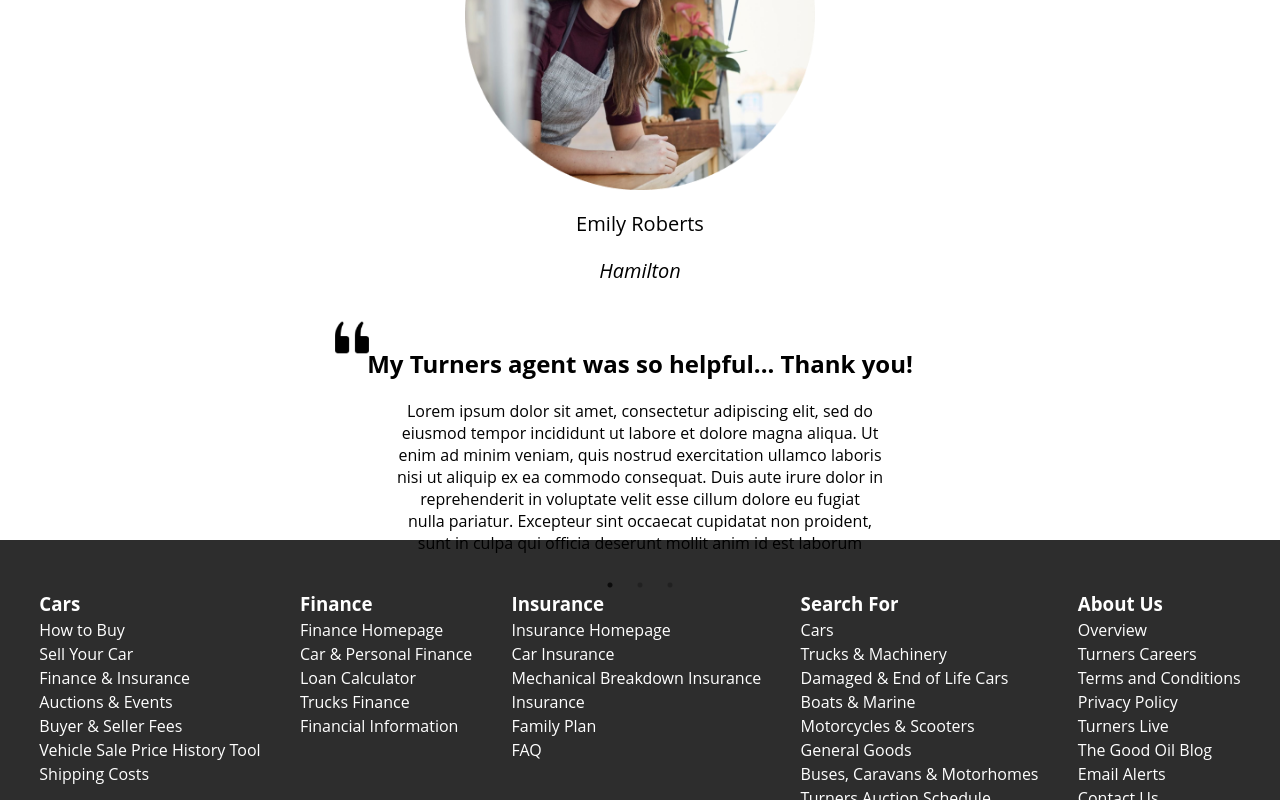
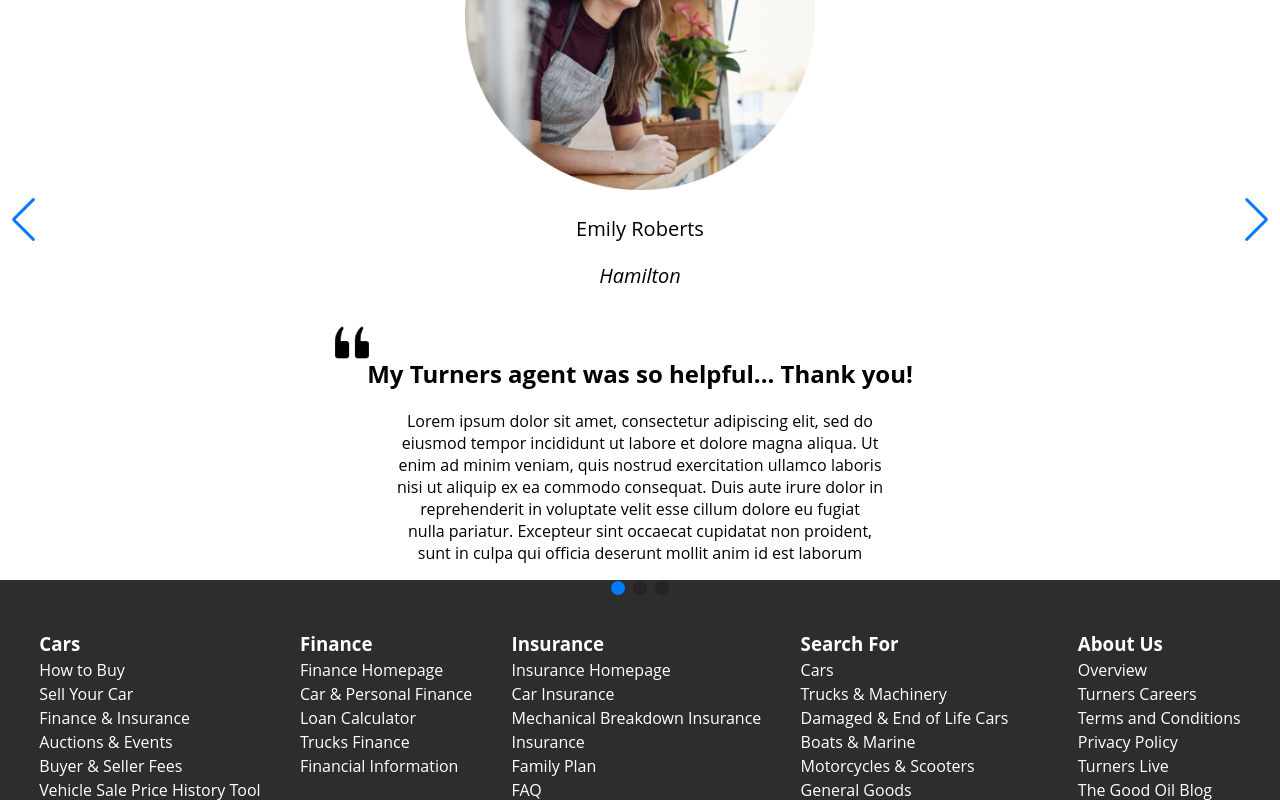
Before and after one commit to aidannairn/insure-a-vehicle, a React (Create React App) app: page / in a window 1280 px wide. Shown: the part 4038-4838 px from the top of the page. Built offline with nearby package versions, Linux system fonts and the light colour scheme.

Commit message:
swiper added

```diff
--- a/package.json
+++ b/package.json
@@ -21,6 +21,7 @@
     "react-scripts": "5.0.1",
     "react-slick": "^0.29.0",
     "slick-carousel": "^1.8.1",
+    "swiper": "^8.3.2",
     "web-vitals": "^2.1.4"
   },
   "scripts": {
--- a/src/components/Testimonials/Testimonial.css
+++ b/src/components/Testimonials/Testimonial.css
@@ -1,6 +1,6 @@
 .testimonial-container {
     text-align: center;
-    margin: 0 auto;
+    margin: 40px auto;
     max-height: 700px;
 }
 
@@ -25,3 +25,16 @@
 .testimonial-container .user-detail {
     font-size: 20px;
 }
+
+.swiper {
+    padding-bottom: 20px;
+}
+
+.swiper-pagination-bullet {
+    width: var(--swiper-pagination-bullet-width,var(--swiper-pagination-bullet-size,14px));
+    height: var(--swiper-pagination-bullet-height,var(--swiper-pagination-bullet-size,14px));
+}
+
+.swiper-horizontal>.swiper-pagination-bullets, .swiper-pagination-bullets.swiper-pagination-horizontal, .swiper-pagination-custom, .swiper-pagination-fraction {
+    bottom: 0px;
+}
--- a/src/components/Testimonials/Testimonials.tsx
+++ b/src/components/Testimonials/Testimonials.tsx
@@ -1,7 +1,9 @@
 import React from "react";
-import "slick-carousel/slick/slick.css";
-import "slick-carousel/slick/slick-theme.css";
-import Slider from "react-slick";
+import { Swiper, SwiperSlide } from "swiper/react";
+import "swiper/css";
+import "swiper/css/navigation";
+import "swiper/css/pagination";
+import { Pagination, Navigation } from "swiper";
 import "./Testimonial.css";
 import testimonial1Img from "../../images/testimonial1.png";
 import testimonial2Img from "../../images/testimonial2.png";
@@ -11,16 +13,23 @@ import quoteIco from "../../images/Get Quote.png";
 interface TestimonialsProps {}
 
 export const Testimonials: React.FC<TestimonialsProps> = ({}) => {
-  const settings = {
-    dots: true,
-    infinite: true,
-    speed: 500,
-    slidesToShow: 1,
-    slidesToScroll: 1,
-  };
   return (
     <div className="testimonial-container">
-      <Slider {...settings}>
+      <Swiper
+        slidesPerView={1}
+        spaceBetween={30}
+        loop={true}
+        pagination={{
+          clickable: true,
+          totalClass: 'swiper-pagination-total',
+          type: "bullets"
+        }}
+        navigation={true}
+        modules={[Pagination, Navigation]}
+        className="mySwiper"
+      >
+        <SwiperSlide>
+          {" "}
           <div className="testimonial1">
             <div className="testimonial-img">
               <img src={testimonial1Img} />
@@ -41,7 +50,8 @@ export const Testimonials: React.FC<TestimonialsProps> = ({}) => {
                 <br />
                 enim ad minim veniam, quis nostrud exercitation ullamco laboris
                 <br />
-              nisi ut aliquip ex ea commodo consequat. Duis aute irure dolor in
+                nisi ut aliquip ex ea commodo consequat. Duis aute irure dolor
+                in
                 <br />
                 reprehenderit in voluptate velit esse cillum dolore eu fugiat
                 <br />
@@ -51,6 +61,9 @@ export const Testimonials: React.FC<TestimonialsProps> = ({}) => {
               </p>
             </div>
           </div>
+        </SwiperSlide>
+        <SwiperSlide>
+          {" "}
           <div className="testimonial2">
             <div className="testimonial-img">
               <img src={testimonial2Img} />
@@ -71,7 +84,8 @@ export const Testimonials: React.FC<TestimonialsProps> = ({}) => {
                 <br />
                 enim ad minim veniam, quis nostrud exercitation ullamco laboris
                 <br />
-              nisi ut aliquip ex ea commodo consequat. Duis aute irure dolor in
+                nisi ut aliquip ex ea commodo consequat. Duis aute irure dolor
+                in
                 <br />
                 reprehenderit in voluptate velit esse cillum dolore eu fugiat
                 <br />
@@ -81,6 +95,9 @@ export const Testimonials: React.FC<TestimonialsProps> = ({}) => {
               </p>
             </div>
           </div>
+        </SwiperSlide>
+        <SwiperSlide>
+          {" "}
           <div className="testimonial3">
             <div className="testimonial-img">
               <img src={testimonial3Img} />
@@ -101,7 +118,8 @@ export const Testimonials: React.FC<TestimonialsProps> = ({}) => {
                 <br />
                 enim ad minim veniam, quis nostrud exercitation ullamco laboris
                 <br />
-              nisi ut aliquip ex ea commodo consequat. Duis aute irure dolor in
+                nisi ut aliquip ex ea commodo consequat. Duis aute irure dolor
+                in
                 <br />
                 reprehenderit in voluptate velit esse cillum dolore eu fugiat
                 <br />
@@ -111,7 +129,8 @@ export const Testimonials: React.FC<TestimonialsProps> = ({}) => {
               </p>
             </div>
           </div>
-      </Slider>
+        </SwiperSlide>
+      </Swiper>
     </div>
   );
 };
```
Also changed, not shown: 1 other file (tests, documents, lock files or other folders). Lines whose indentation alone changed are shown as unchanged.
